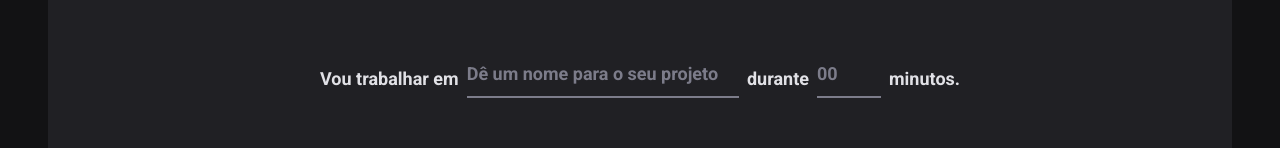
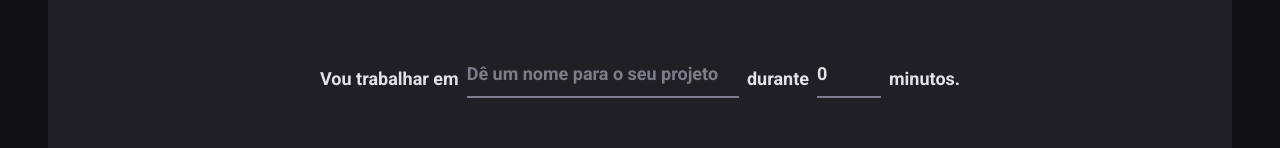
Before and after one commit to LuisRuda/ignite-reactjs-02-ignite-timer, a React (Vite) app: page / in a window 1280 px wide. Shown: the part 166-314 px from the top of the page. Built offline with nearby package versions, Linux system fonts and the light colour scheme.

Commit message:
feature: typescript in form

```diff
--- a/src/pages/Home/index.tsx
+++ b/src/pages/Home/index.tsx
@@ -15,18 +15,26 @@
 
 const newCycleFormValidationSchema = zod.object({
   task: zod.string().min(1, 'Informe a tarefa'),
-  MinutesAmount: zod
+  minutesAmount: zod
     .number()
     .min(5, 'O ciclo precisa ser de no mínimo 5 segundos.')
     .max(60, 'O ciclo precisa ser de no máximo 60 segundos.'),
 })
 
+type NewCycleFormData = zod.infer<typeof newCycleFormValidationSchema>
+
 export function Home() {
-  const { register, handleSubmit, watch } = useForm({
+  const { register, handleSubmit, watch } = useForm<NewCycleFormData>({
     resolver: zodResolver(newCycleFormValidationSchema),
+    defaultValues: {
+      task: '',
+      minutesAmount: 0,
+    },
   })
 
-  function handleCreateNewCycle() {}
+  function handleCreateNewCycle(data: NewCycleFormData) {
+    console.log(data)
+  }
 
   const task = watch('task')
   const isSubmitDisabled = !task
```
